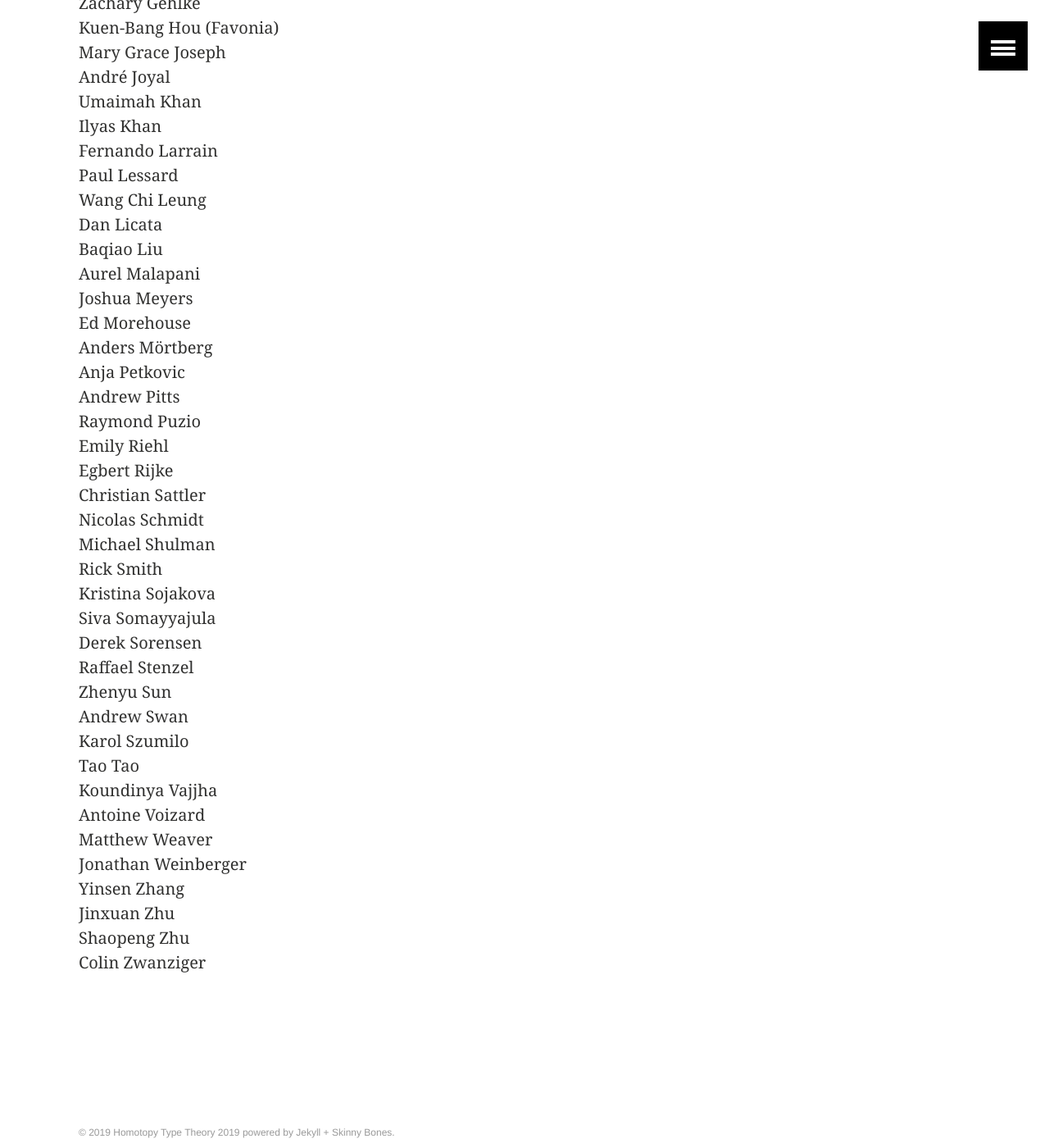
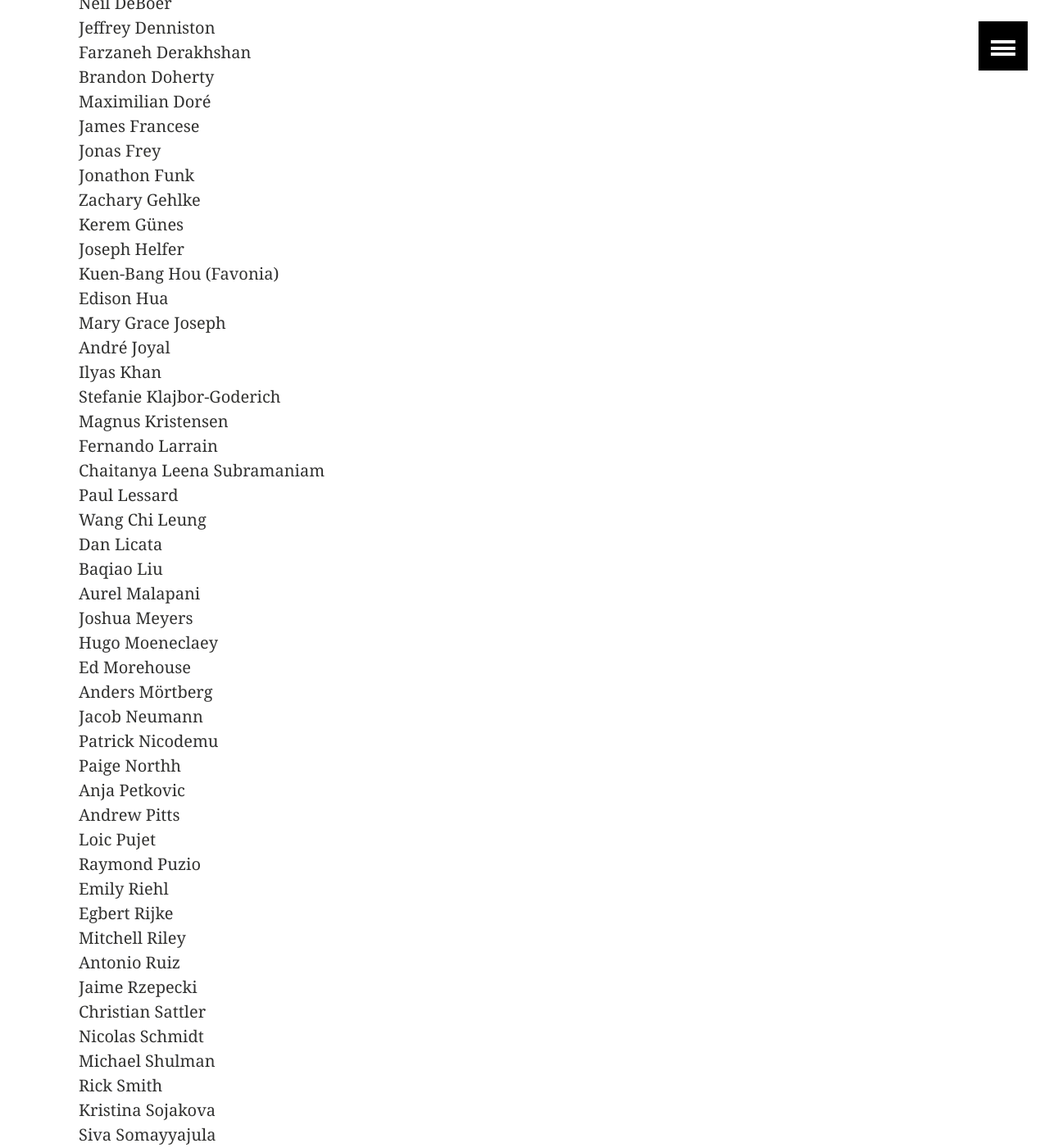
Before and after one commit to HoTT/HoTT-2019, a Jekyll site: the page built from participants.md, in a window 1280 px wide and 1400 px high, scrolled down 1259 px. Shown: the whole window at 82% size. Built offline with Jekyll 4.4.1, drawn with Linux system fonts in a browser that asks for light colours; some of the changed text lies outside the part shown.

Commit message:
update list of participants

```diff
--- a/participants.md
+++ b/participants.md
@@ -29,25 +37,38 @@ James	Francese \\
 Jonas	Frey \\
 Jonathon	Funk \\
 Zachary	Gehlke \\
+Kerem	Günes \\
+Joseph	Helfer \\
 Kuen-Bang	Hou (Favonia) \\
+Edison	Hua \\
 Mary Grace	Joseph \\
 André	Joyal \\
-Umaimah	Khan \\
 Ilyas	Khan \\
+Stefanie	Klajbor-Goderich \\
+Magnus	Kristensen \\
 Fernando	Larrain \\
+Chaitanya	Leena Subramaniam \\
 Paul	Lessard \\
 Wang Chi	Leung \\
 Dan	Licata \\
 Baqiao	Liu \\
 Aurel	Malapani \\
 Joshua	Meyers \\
+Hugo	Moeneclaey \\
 Ed	Morehouse \\
 Anders	Mörtberg \\
+Jacob	Neumann \\
+Patrick	Nicodemu \\
+Paige	Northh \\
 Anja	Petkovic \\
 Andrew	Pitts \\
+Loic	Pujet \\
 Raymond	Puzio \\
 Emily	Riehl \\
 Egbert	Rijke \\
+Mitchell	Riley \\
+Antonio	Ruiz \\
+Jaime	Rzepecki \\
 Christian	Sattler \\
 Nicolas	Schmidt \\
 Michael	Shulman \\
```
Also changed, not shown: other parts of participants.md (+15 -0 lines).
